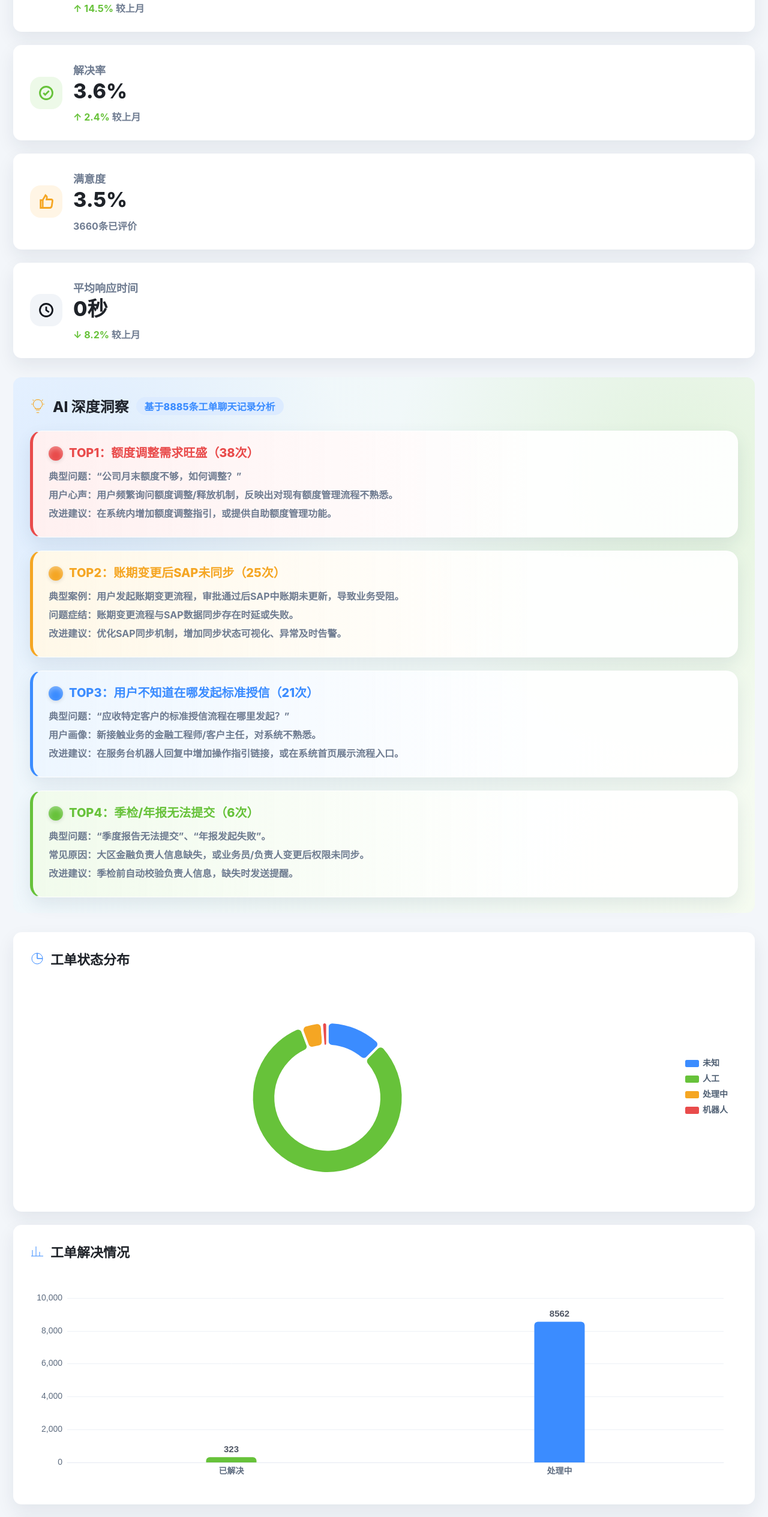
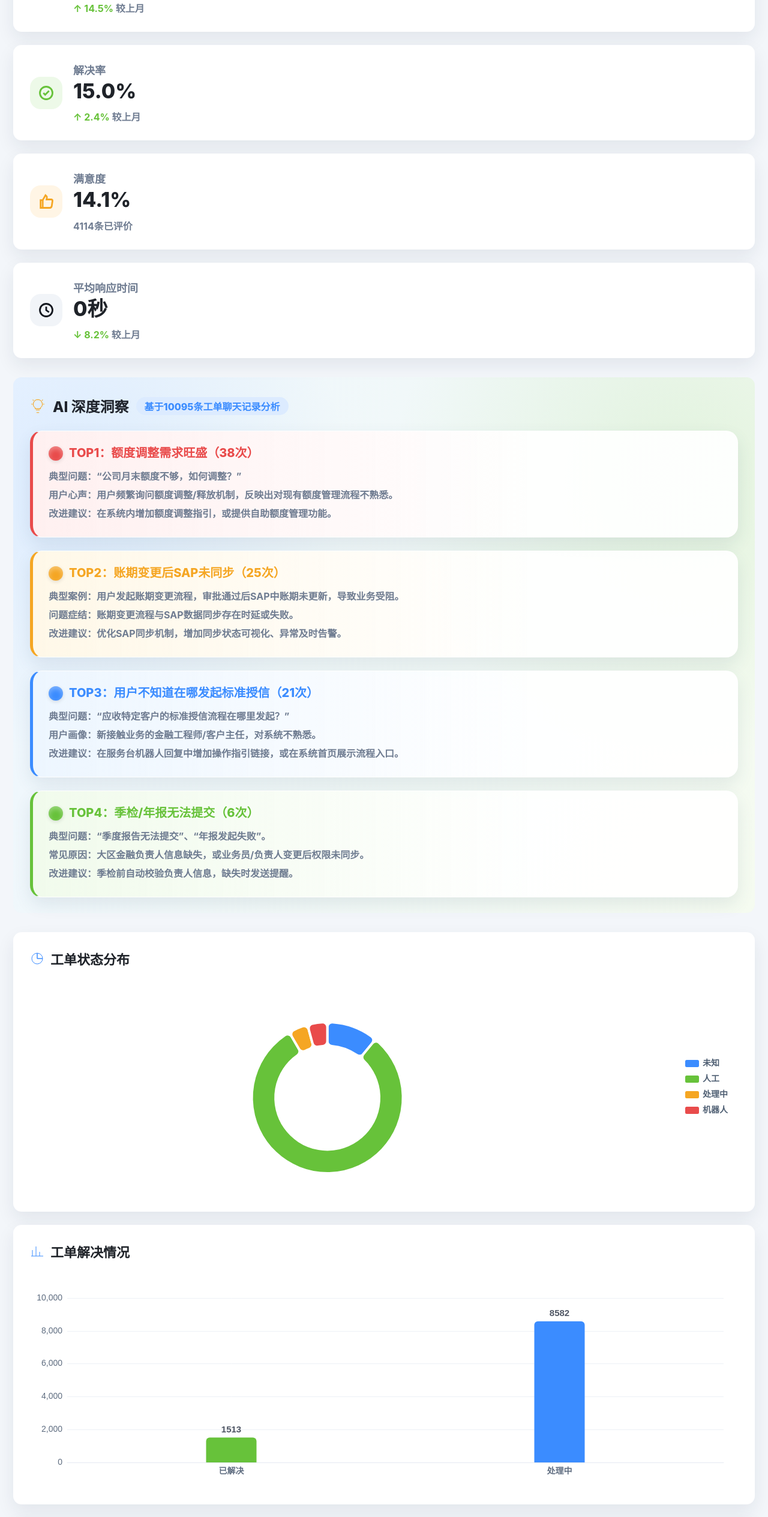
Before and after one commit to j64mrrxxz4-max/dashboard-service-desk, a plain HTML site: page dashboard--service-desk-full/public/index.html in a window 1280 px wide. Shown: the part 268-2797 px from the top of the page at 60% size. Drawn offline with nearby package versions, Linux system fonts and the light colour scheme.

Commit message:
chore: update dashboard 2026-11-21

```diff
--- a/dashboard--service-desk-full/public/index.html
+++ b/dashboard--service-desk-full/public/index.html
@@ -236,11 +236,11 @@
         <div class="header">
             <div>
                 <h1>产业金融服务台运维监控大屏</h1>
-                <div class="subtitle">数据时间范围：2026-10-21 - 2026-11-20 | 近30天工单分析</div>
+                <div class="subtitle">数据时间范围：2026-10-22 - 2026-11-21 | 近30天工单分析</div>
             </div>
             <div class="update-time">
                 <svg viewBox="0 0 24 24" width="22" height="22" fill="none" stroke="currentColor"><rect x="3" y="4" width="18" height="18" rx="2"/><path d="M16 2v4M8 2v4M3 10h18"/></svg>
-                数据更新： 2026-11-20
+                数据更新： 2026-11-21
             </div>
         </div>
 
@@ -249,7 +249,7 @@
                 <div class="metric-icon blue"><svg viewBox="0 0 24 24" fill="none" stroke="currentColor"><path d="M7 3h7l5 5v13H7z"/><path d="M14 3v6h5"/><path d="M10 13h6M10 17h6"/></svg></div>
                 <div>
                     <div class="metric-label">总工单数</div>
-                    <div class="metric-value">8885</div>
+                    <div class="metric-value">10095</div>
                     <div class="metric-sub"><span class="trend-up">↑ 14.5%</span> 较上月</div>
                 </div>
             </div>
@@ -257,7 +257,7 @@
                 <div class="metric-icon green"><svg viewBox="0 0 24 24" fill="none" stroke="currentColor"><circle cx="12" cy="12" r="9"/><path d="m8 12 2.5 2.5L16 9"/></svg></div>
                 <div>
                     <div class="metric-label">解决率</div>
-                    <div class="metric-value">3.6%</div>
+                    <div class="metric-value">15.0%</div>
                     <div class="metric-sub"><span class="trend-up">↑ 2.4%</span> 较上月</div>
                 </div>
             </div>
@@ -265,8 +265,8 @@
                 <div class="metric-icon orange"><svg viewBox="0 0 24 24" fill="none" stroke="currentColor"><path d="M7 10v11H4V10z"/><path d="M7 10l4-7 1.5 1.5c.4.4.6 1 .5 1.6L12.5 9H19c1.1 0 2 .9 2 2l-1 7c-.2 1.7-1.2 3-3 3H7"/></svg></div>
                 <div>
                     <div class="metric-label">满意度</div>
-                    <div class="metric-value">3.5%</div>
-                    <div class="metric-sub">3660条已评价</div>
+                    <div class="metric-value">14.1%</div>
+                    <div class="metric-sub">4114条已评价</div>
                 </div>
             </div>
             <div class="metric-card">
@@ -283,7 +283,7 @@
             <div class="section-title">
                 <svg viewBox="0 0 24 24" fill="none" stroke="currentColor"><path d="M9 18h6"/><path d="M10 22h4"/><path d="M12 2a7 7 0 0 0-4 12.7V16h8v-1.3A7 7 0 0 0 12 2Z"/><path d="M4 9H2M22 9h-2M5.6 3.6 4.2 2.2M19.8 2.2l-1.4 1.4"/></svg>
                 AI 深度洞察
-                <span class="pill">基于8885条工单聊天记录分析</span>
+                <span class="pill">基于10095条工单聊天记录分析</span>
             </div>
             <div class="insight-grid">
                 <article class="insight-card red">
@@ -350,7 +350,7 @@
                 avoidLabelOverlap: false,
                 itemStyle: { borderRadius: 8, borderColor: '#fff', borderWidth: 4 },
                 label: { show: false },
-                data: [{"name": "未知", "value": 1108}, {"name": "人工", "value": 7271}, {"name": "处理中", "value": 400}, {"name": "机器人", "value": 106}]
+                data: [{"name": "未知", "value": 1108}, {"name": "人工", "value": 8139}, {"name": "处理中", "value": 420}, {"name": "机器人", "value": 428}]
             }]
         });
 
@@ -376,8 +376,8 @@
                 type: 'bar',
                 barWidth: 84,
                 data: [
-                    { value: 323, itemStyle: { color: '#67c23a', borderRadius: [6, 6, 0, 0] } },
-                    { value: 8562, itemStyle: { color: '#3b8cff', borderRadius: [6, 6, 0, 0] } }
+                    { value: 1513, itemStyle: { color: '#67c23a', borderRadius: [6, 6, 0, 0] } },
+                    { value: 8582, itemStyle: { color: '#3b8cff', borderRadius: [6, 6, 0, 0] } }
                 ],
                 label: { show: true, position: 'top', color: '#4f5664', fontSize: 15, fontWeight: 700 }
             }]
@@ -396,7 +396,7 @@
                 avoidLabelOverlap: false,
                 itemStyle: { borderRadius: 8, borderColor: '#fff', borderWidth: 4 },
                 label: { show: true, formatter: '{b}\n{c}条', color: '#4f5f73', fontWeight: 650 },
-                data: [{"name": "未知", "value": 41}, {"name": "飞书服务台", "value": 6670}, {"name": "服务台机器人", "value": 1434}, {"name": "其他渠道", "value": 596}, {"name": "22", "value": 141}, {"name": "19", "value": 2}, {"name": "API测试", "value": 1}]
+                data: [{"name": "未知", "value": 41}, {"name": "飞书服务台", "value": 7554}, {"name": "服务台机器人", "value": 1632}, {"name": "其他渠道", "value": 720}, {"name": "22", "value": 141}, {"name": "19", "value": 2}, {"name": "API测试", "value": 1}, {"name": "人工录入", "value": 4}]
             }]
         });
 
@@ -406,7 +406,7 @@
             tooltip: { trigger: 'axis' },
             xAxis: {
                 type: 'category',
-                data: ["10-22", "10-23", "10-24", "10-25", "10-26", "10-27", "10-28", "10-29", "10-30", "10-31", "11-01", "11-02", "11-03", "11-04", "11-05", "11-06", "11-07", "11-08", "11-09", "11-10", "11-11", "11-12", "11-13", "11-14", "11-15", "11-16", "11-17", "11-18", "11-19", "11-20"],
+                data: ["10-23", "10-24", "10-25", "10-26", "10-27", "10-28", "10-29", "10-30", "10-31", "11-01", "11-02", "11-03", "11-04", "11-05", "11-06", "11-07", "11-08", "11-09", "11-10", "11-11", "11-12", "11-13", "11-14", "11-15", "11-16", "11-17", "11-18", "11-19", "11-20", "11-21"],
                 axisTick: { show: false },
                 axisLine: { lineStyle: { color: '#e5eaf2' } },
                 axisLabel: { rotate: 45, color: '#5f6d80', fontSize: 13 }
@@ -419,7 +419,7 @@
             grid: { left: 48, right: 24, top: 36, bottom: 58 },
             series: [{
                 type: 'line',
-                data: [11, 3, 8, 2, 9, 14, 5, 10, 13, 34, 8, 16, 6, 14, 15, 4, 8, 2, 10, 2, 5, 5, 70, 36, 15, 92, 66, 76, 23, 0],
+                data: [35, 16, 6, 87, 64, 43, 64, 83, 82, 36, 88, 56, 60, 71, 62, 20, 6, 64, 24, 39, 49, 90, 48, 21, 138, 110, 152, 69, 48, 0],
                 smooth: true,
                 areaStyle: { color: 'rgba(59, 140, 255, 0.16)' },
                 lineStyle: { color: '#3b8cff', width: 3 },
```
